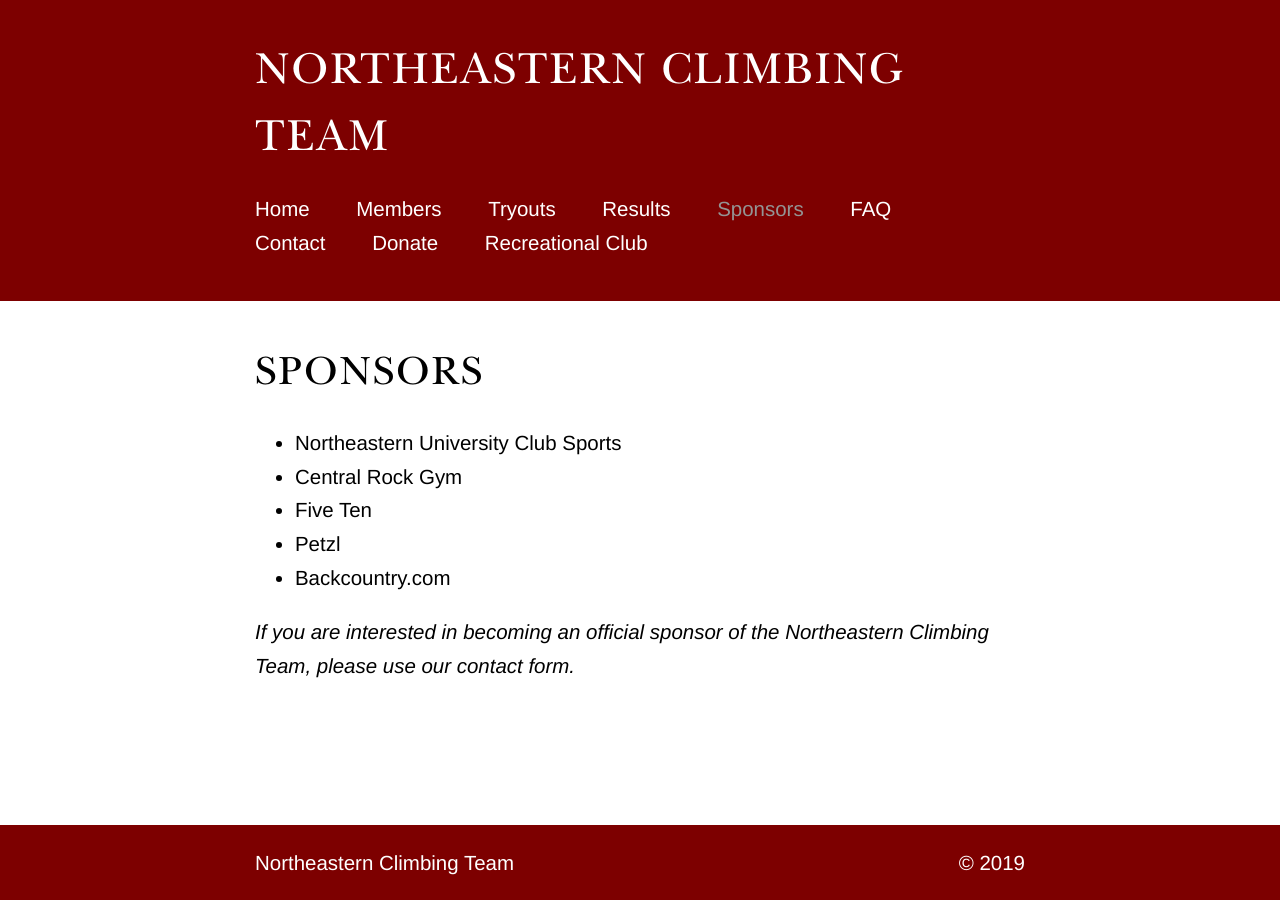
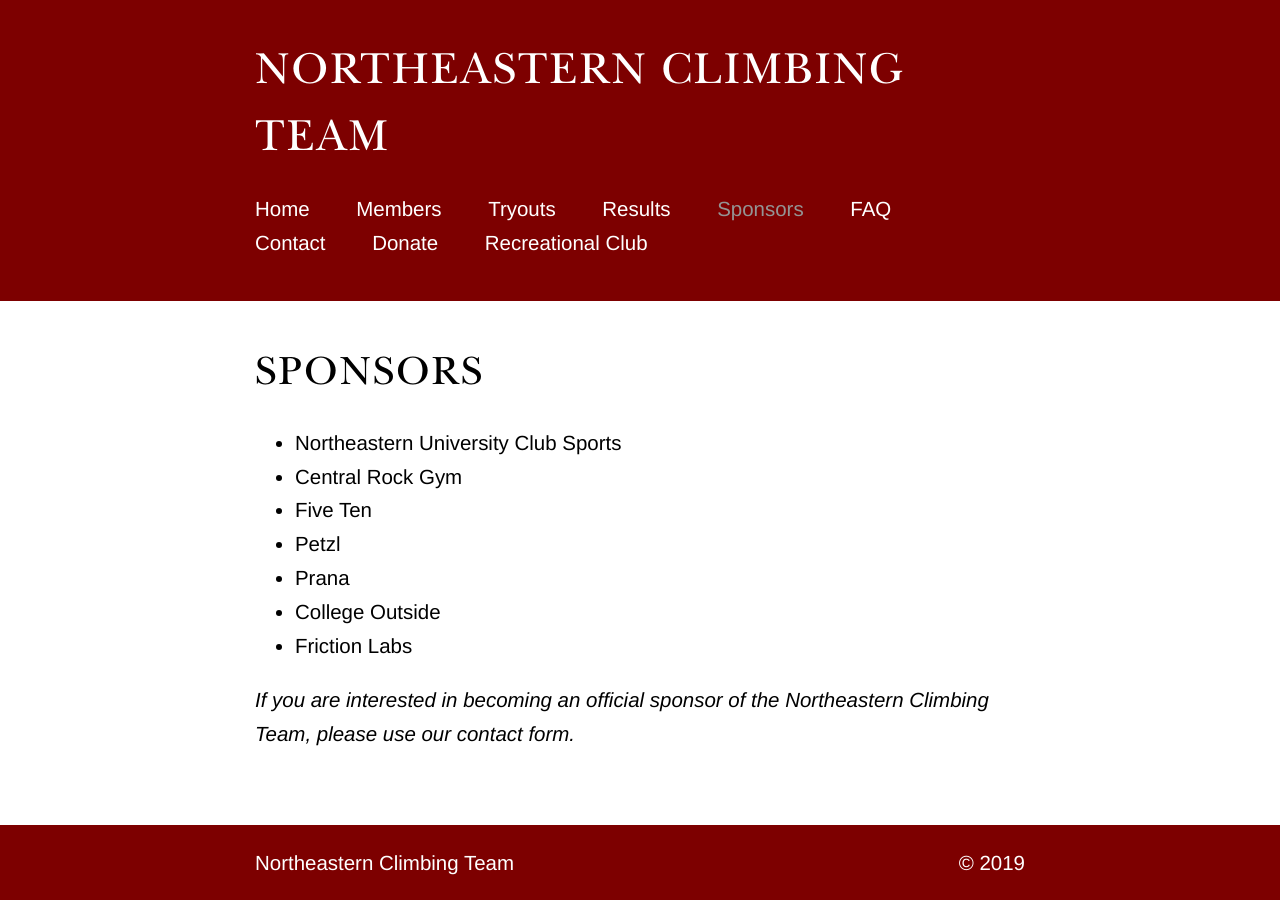
Before and after one commit to NortheasternClimbing/northeasternclimbing.github.io, a Jekyll site: the page built from team/sponsors.md, in a window 1280 px wide. Built offline with Jekyll 4.4.1, drawn with Linux system fonts in a browser that asks for light colours.

Commit message:
updated sponsors list

```diff
--- a/team/sponsors.md
+++ b/team/sponsors.md
@@ -7,6 +7,8 @@
 * Central Rock Gym
 * Five Ten
 * Petzl
-* Backcountry.com
+* Prana
+* College Outside
+* Friction Labs
 
 *If you are interested in becoming an official sponsor of the Northeastern Climbing Team, please use our contact form.*
```
